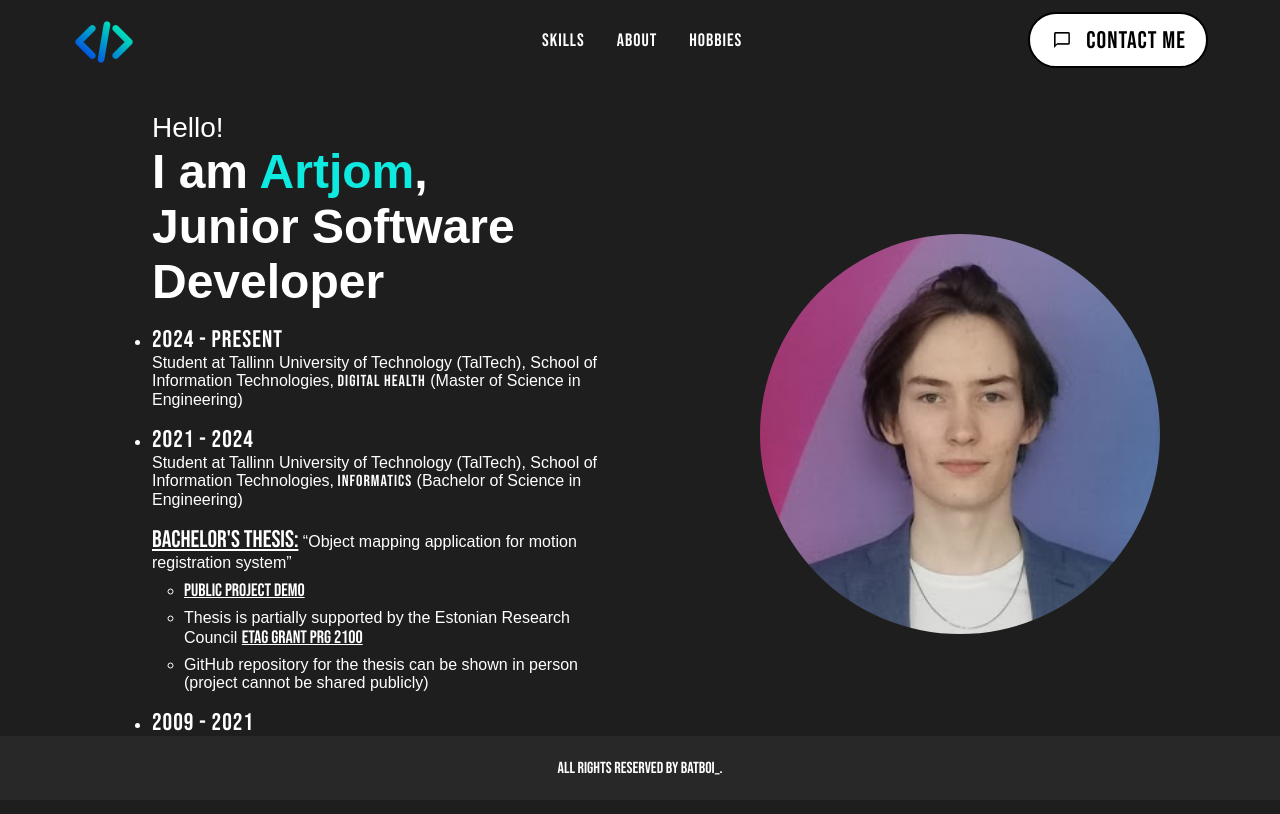
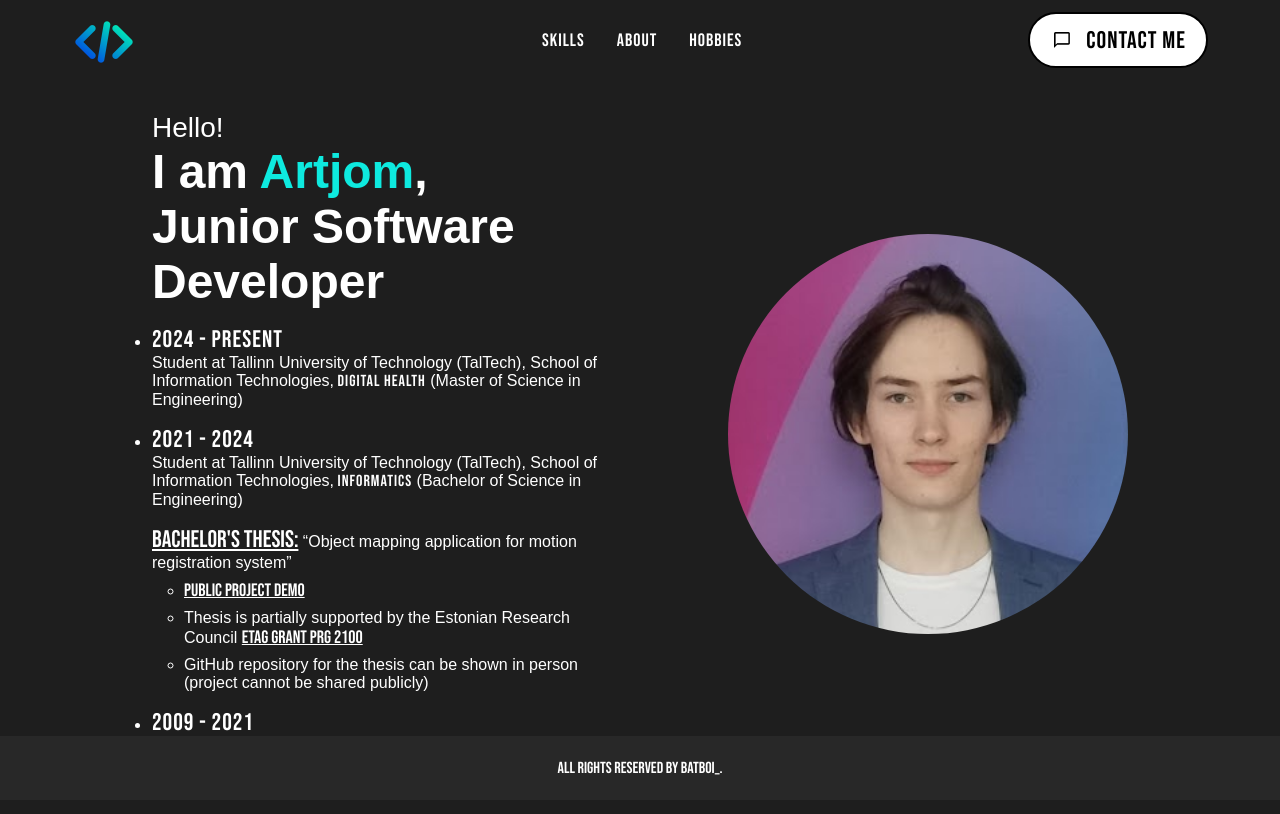
Before and after one commit to artn01/portfolio, a React (Create React App) app: page /about in a window 1280 px wide. Shown: the top 814 px of the page. Built offline with nearby package versions, Linux system fonts and the light colour scheme.

Commit message:
even better about

```diff
--- a/src/components/About/about.css
+++ b/src/components/About/about.css
@@ -27,7 +27,7 @@
   position: absolute;
   /* object-position: center; */
   top: 10;
-  right: 0;
+  right: 2rem;
   object-fit: cover;
   z-index: -1;
   height: 25rem;
@@ -215,6 +215,7 @@
   }
 
   .bg {
+    right: 0;
     display: block;
     position: relative;
     /* margin-top: -10rem;
```
